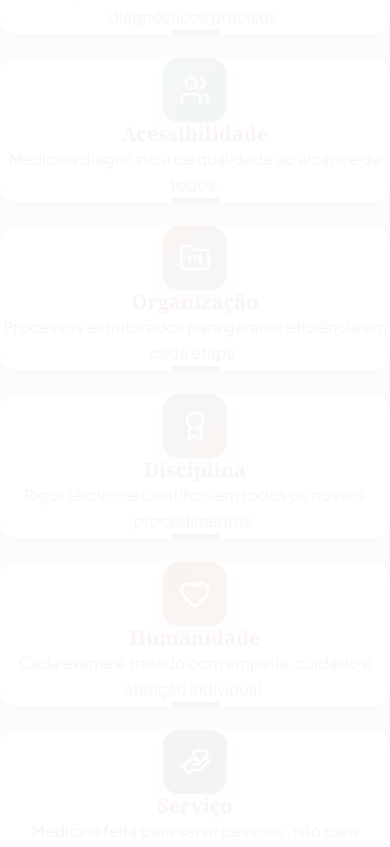
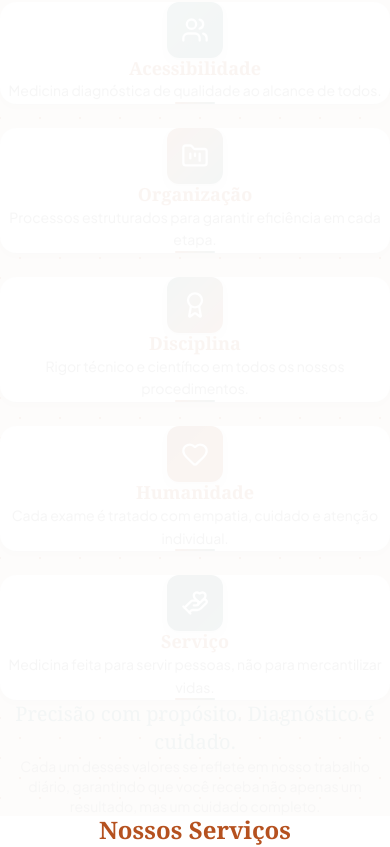
Before and after one commit to finatti-lab/finatti-lab, a Next.js app: page / in a window 390 px wide. Shown: the part 2200-3047 px from the top of the page. Built offline with nearby package versions, Linux system fonts and the light colour scheme.

Commit message:
fix: corrigir layout dos diferenciais e melhorar responsividade

```diff
--- a/components/sections/Differentials.tsx
+++ b/components/sections/Differentials.tsx
@@ -74,7 +74,7 @@ export default function Differentials() {
         subtitle="Os 8 pilares que sustentam nossa excelência em medicina diagnóstica"
       />
 
-      <div className="grid md:grid-cols-2 lg:grid-cols-4 gap-6">
+      <div className="grid grid-cols-1 md:grid-cols-2 lg:grid-cols-4 gap-6">
         {differentials.map((item, index) => (
           <motion.div
             key={index}
@@ -83,25 +83,25 @@ export default function Differentials() {
             viewport={{ once: true }}
             transition={{ duration: 0.5, delay: index * 0.1 }}
           >
-            <Card className="h-full p-6 hover:shadow-2xl transition-shadow duration-300">
+            <Card className="h-full p-6 hover:shadow-xl transition-all duration-300">
               <div className="flex flex-col items-center text-center h-full">
                 {/* Icon with Gradient Background */}
-                <div className={`w-16 h-16 rounded-2xl bg-gradient-to-br ${item.color} flex items-center justify-center mb-4 shadow-lg`}>
-                  <item.icon className="text-white" size={32} />
+                <div className={`w-14 h-14 rounded-xl bg-gradient-to-br ${item.color} flex items-center justify-center mb-4 shadow-md`}>
+                  <item.icon className="text-white" size={28} />
                 </div>
 
                 {/* Title */}
-                <h3 className="text-xl font-display text-terracota mb-3">
+                <h3 className="text-lg font-display text-terracota mb-2">
                   {item.title}
                 </h3>
 
                 {/* Description */}
-                <p className="text-dark/70 leading-relaxed flex-grow">
+                <p className="text-sm text-dark/70 leading-relaxed flex-grow">
                   {item.description}
                 </p>
 
                 {/* Decorative Element */}
-                <div className="mt-4 w-12 h-1 bg-gradient-to-r from-terracota to-teal rounded-full" />
+                <div className="mt-4 w-10 h-0.5 bg-gradient-to-r from-terracota to-teal rounded-full" />
               </div>
             </Card>
           </motion.div>
@@ -110,16 +110,16 @@ export default function Differentials() {
 
       {/* Bottom CTA */}
       <motion.div
-        className="mt-16 text-center"
+        className="mt-12 md:mt-16 text-center"
         initial={{ opacity: 0, y: 20 }}
         whileInView={{ opacity: 1, y: 0 }}
         viewport={{ once: true }}
         transition={{ duration: 0.6, delay: 0.8 }}
       >
-        <p className="text-2xl font-display text-teal mb-4">
+        <p className="text-xl md:text-2xl font-display text-teal mb-3 md:mb-4">
           Precisão com propósito. Diagnóstico é cuidado.
         </p>
-        <p className="text-dark/60 max-w-2xl mx-auto">
+        <p className="text-sm md:text-base text-dark/60 max-w-2xl mx-auto px-4">
           Cada um desses valores se reflete em nosso trabalho diário,
           garantindo que você receba não apenas um resultado, mas um cuidado completo.
         </p>
```
